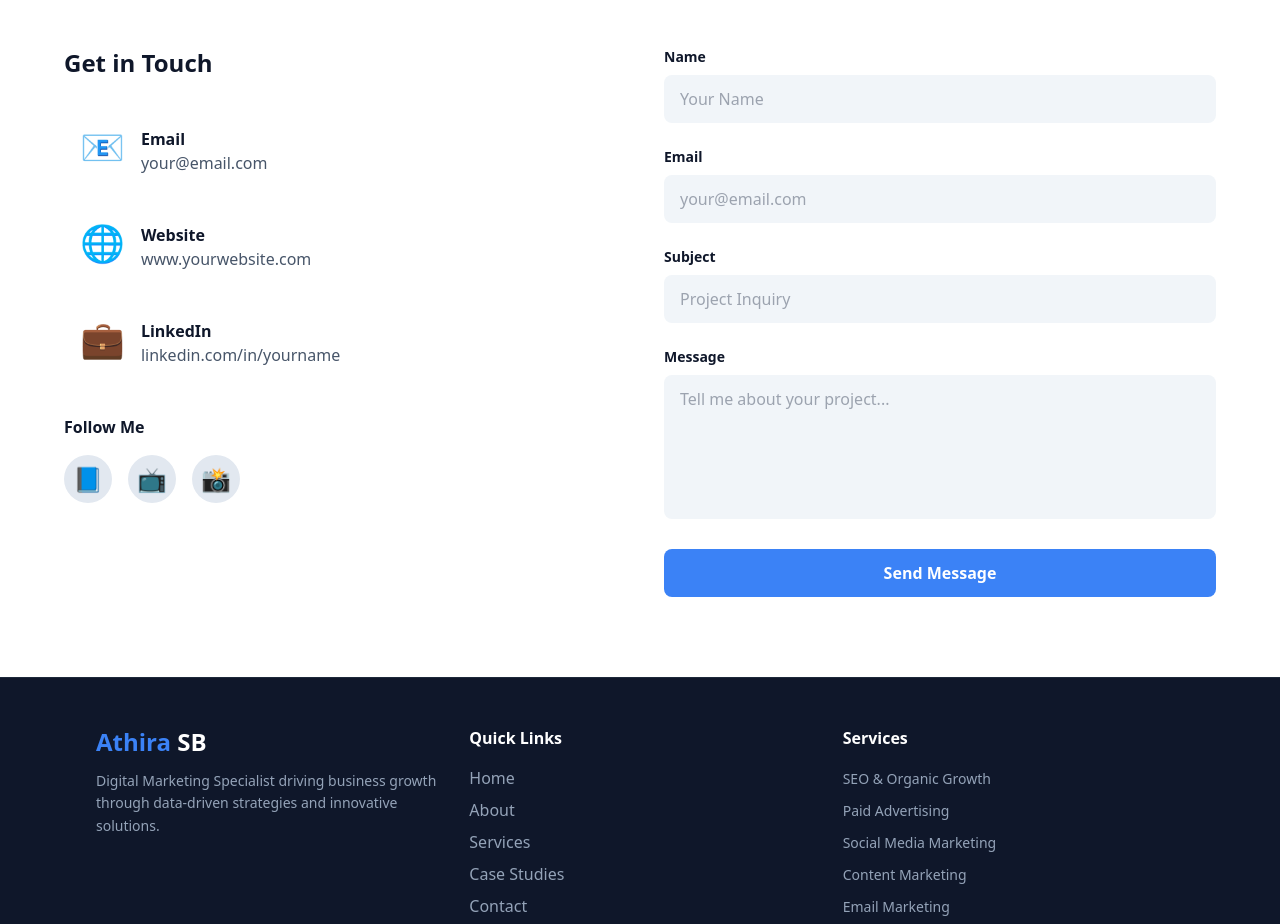
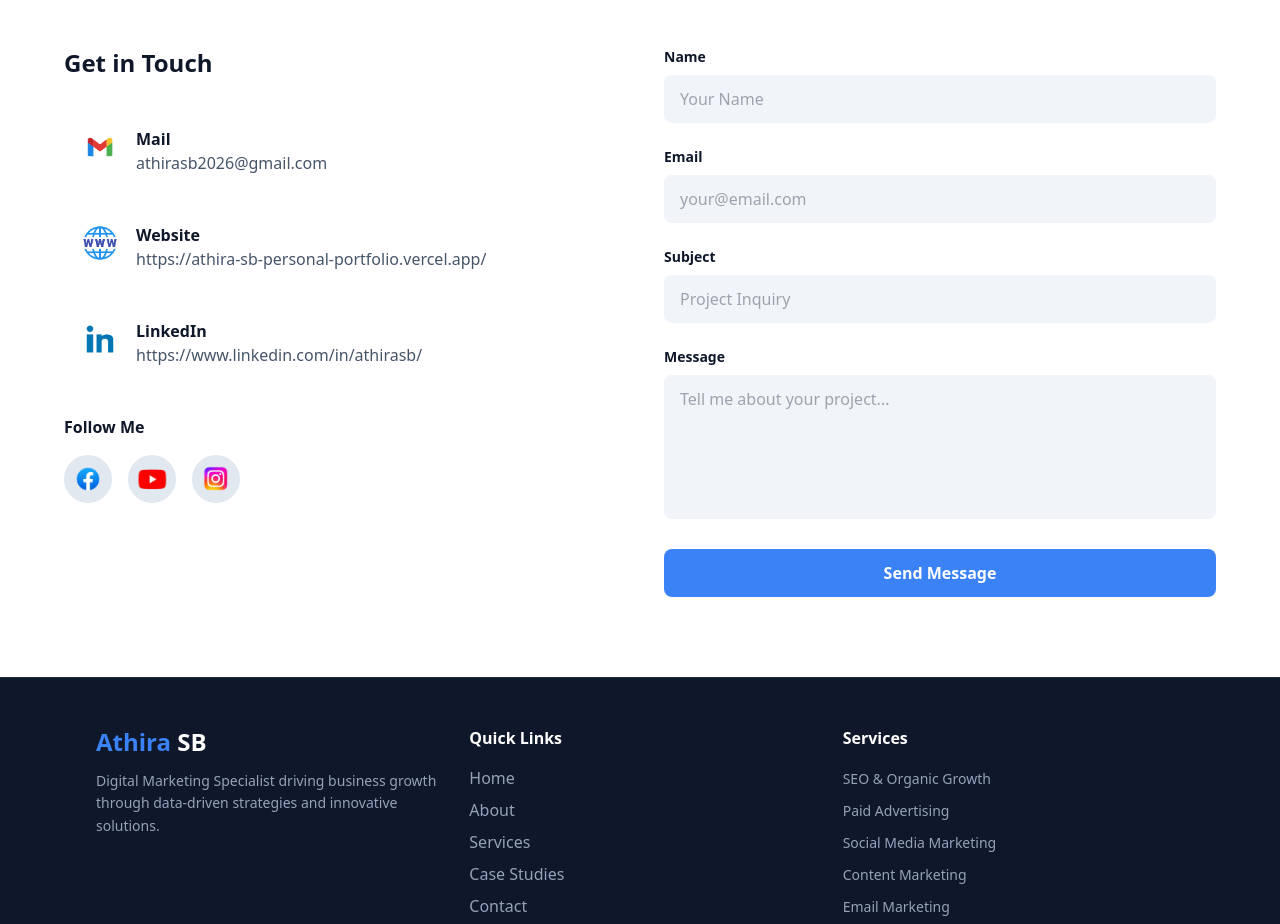
Before and after one commit to Athira-SB/athira-personal-protfolio, a React (Vite) app: page / in a window 1280 px wide. Shown: the part 9660-10584 px from the top of the page. Built offline with nearby package versions, Linux system fonts and the light colour scheme.

Commit message:
Update Contact.jsx

```diff
--- a/src/components/Contact.jsx
+++ b/src/components/Contact.jsx
@@ -1,6 +1,11 @@
 import { useState } from 'react';
 import { useTheme } from '../context/ThemeContext';
-
+import mail from '../assets/images/mail.png';
+import website from '../assets/images/website.png';
+import linkedin from '../assets/images/linkedinLogo.png';
+import facebook from '../assets/images/fb.png';
+import youtube from '../assets/images/YT.png';
+import instagram from '../assets/images/insta.png';
 const Contact = () => {
   const { isDark } = useTheme();
   const [formData, setFormData] = useState({
@@ -28,9 +33,9 @@ const Contact = () => {
   };
 
   const contactInfo = [
-    { label: 'Email', value: 'your@email.com', icon: '📧', href: 'mailto:your@email.com' },
-    { label: 'Website', value: 'www.yourwebsite.com', icon: '🌐', href: 'https://www.yourwebsite.com' },
-    { label: 'LinkedIn', value: 'linkedin.com/in/yourname', icon: '💼', href: 'https://linkedin.com/in/yourname' },
+    { label: 'Mail', value: 'athirasb2026@gmail.com', icon: mail, href: 'mailto:athirasb2026@gmail.com' },
+    { label: 'Website', value: 'https://athira-sb-personal-portfolio.vercel.app/', icon: website, href: 'https://athira-sb-personal-portfolio.vercel.app/' },
+    { label: 'LinkedIn', value: 'https://www.linkedin.com/in/athirasb/', icon: linkedin, href: 'https://www.linkedin.com/in/athirasb/' },
   ];
 
   return (
@@ -71,7 +76,8 @@ const Contact = () => {
                     isDark ? 'hover:bg-slate-900' : 'hover:bg-slate-100'
                   }`}
                 >
-                  <div className="text-4xl">{info.icon}</div>
+                  {/* <div className="text-4xl">{info.icon}</div> */}
+                  <img src={info.icon} alt={info.label} className="w-10 h-10 object-contain" />
                   <div>
                     <p className={`font-semibold transition-all duration-300 ${
                       isDark ? 'text-white' : 'text-slate-900'
@@ -97,9 +103,9 @@ const Contact = () => {
               </h4>
               <div className="flex gap-4">
                 {[
-                  { name: 'Facebook', icon: '📘', link: 'https://facebook.com' },
-                  { name: 'YouTube', icon: '📺', link: 'https://youtube.com' },
-                  { name: 'Instagram', icon: '📸', link: 'https://instagram.com' },
+                  { name: 'Facebook', icon: facebook, link: 'https://www.facebook.com/profile.php?id=61583965953306' },
+                  { name: 'YouTube', icon: youtube, link: 'https://www.youtube.com/@PlanetBeautySalon-b1u' },
+                  { name: 'Instagram', icon: instagram, link: 'https://www.instagram.com/planetbeautysalon/?hl=en' },
                 ].map((social, index) => (
                   <a
                     key={index}
@@ -111,7 +117,7 @@ const Contact = () => {
                     }`}
                     aria-label={social.name}
                   >
-                    {social.icon}
+                    <img src={social.icon} alt={social.name} className="w-8 h-8 object-contain" />
                   </a>
                 ))}
               </div>
```
